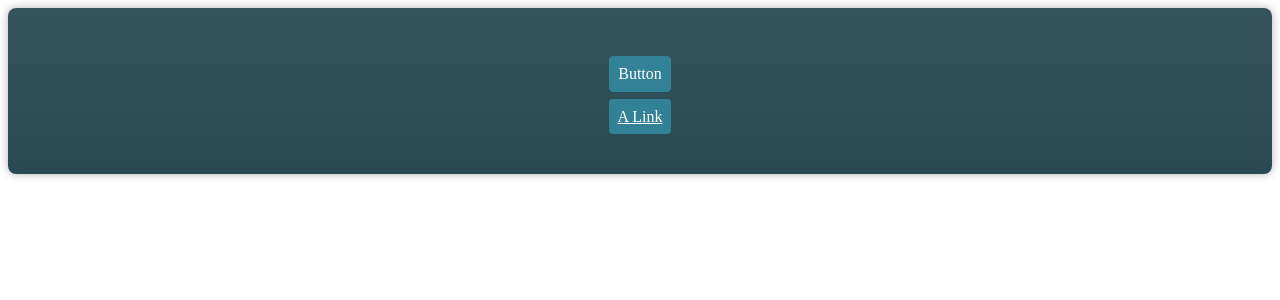
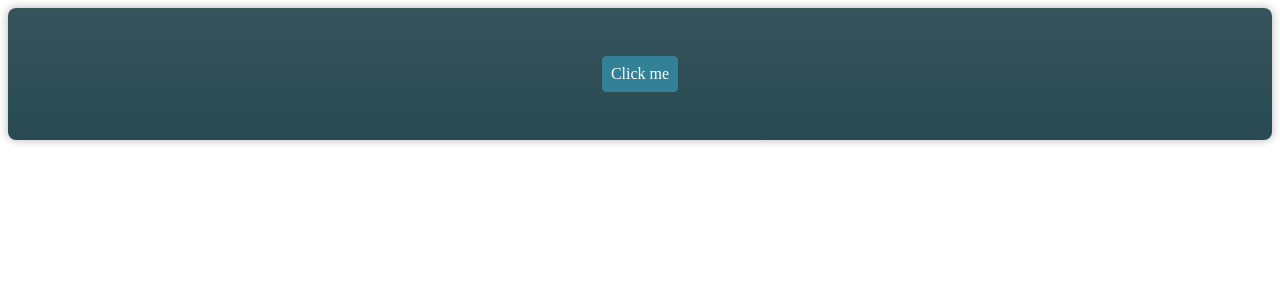
Before and after one commit to lboyadzhiev/basic-ts-app, a React (Vite) app: page / in a window 1280 px wide. Shown: the top 300 px of the page. Built offline with nearby package versions, Linux system fonts and the light colour scheme.

Commit message:
Build polymorphic Container component

```diff
--- a/src/App.tsx
+++ b/src/App.tsx
@@ -3,14 +3,12 @@ import './App.css';
 // components
 // import Input from './components/Input';
 import Button from './components/Button';
+import Container from './components/Container';
 
 function App() {
   return (
     <main>
-      <Button className='button'>A Button</Button>
-      <Button className='button' href='http://goole.com'>
-        A Link
-      </Button>
+      <Container as={Button}>Click me</Container>
     </main>
   );
 }
--- a/src/components/Button.tsx
+++ b/src/components/Button.tsx
@@ -16,9 +16,7 @@ export default function Button(props: ButtonProps | AnchorProps) {
       {isAnchorProps(props) ? (
         <a className='button' href='' {...props}></a>
       ) : (
-        <button className='button' {...props}>
-          Button
-        </button>
+        <button className='button' {...props}></button>
       )}
     </p>
   );
--- /dev/null
+++ b/src/components/Container.tsx
@@ -0,0 +1,21 @@
+import {
+  type ReactNode,
+  type ElementType,
+  ComponentPropsWithoutRef,
+} from 'react';
+
+type ContainerPropsType<T extends ElementType> = {
+  as?: T;
+  children: ReactNode;
+} & ComponentPropsWithoutRef<T>;
+
+// Build Polymorphic Component
+export default function Container<C extends ElementType>({
+  as,
+  children,
+  ...props
+}: ContainerPropsType<C>) {
+  const Component = as || 'div';
+
+  return <Component {...props}>{children}</Component>;
+}
```
